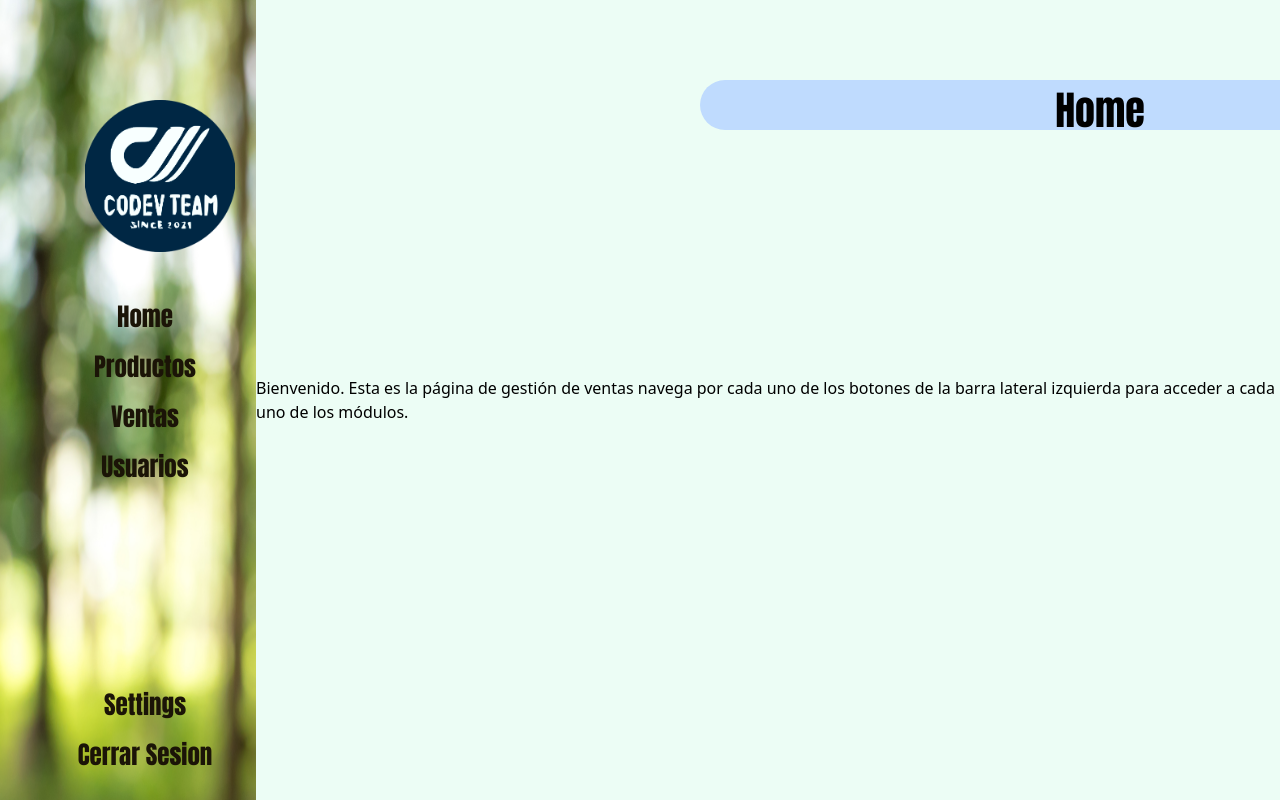
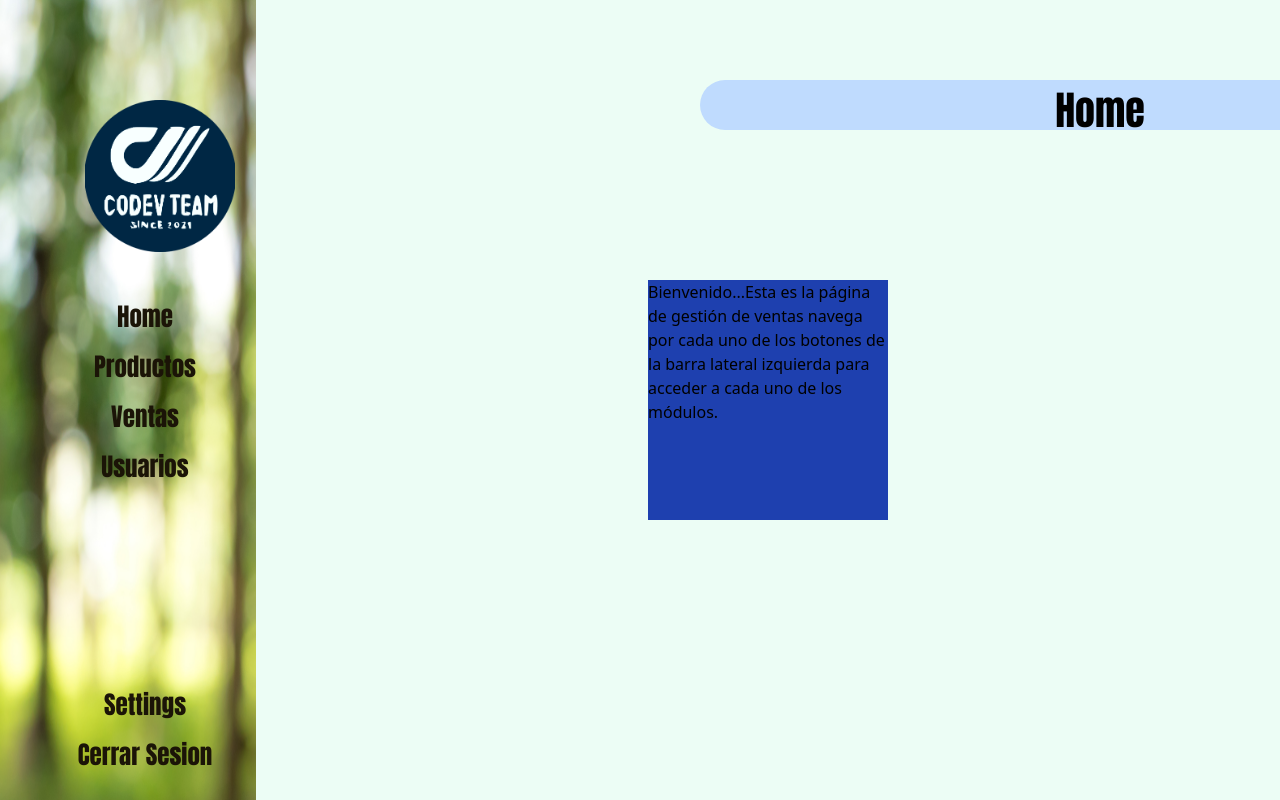
Before and after one commit to Equipo-coDEV-Mision-TIC/Ventas-codev-team, a React (Create React App) app: page /Home in a window 1280 px wide. Built offline with nearby package versions, Linux system fonts and the light colour scheme.

Commit message:
agregar estilos a la página de home

```diff
--- a/src/pages/admin/home.jsx
+++ b/src/pages/admin/home.jsx
@@ -8,8 +8,8 @@ const home = () => {
                     Home
                 </BarraTitulo>
 
-                <div>
-                    Bienvenido. Esta es la página de gestión de ventas
+                <div className='w-60 h-60 bg-blue-800'>
+                    Bienvenido...Esta es la página de gestión de ventas
                     navega por cada uno de los botones de la barra lateral izquierda para acceder a cada uno de los módulos.
                 </div>
         </div>
```
